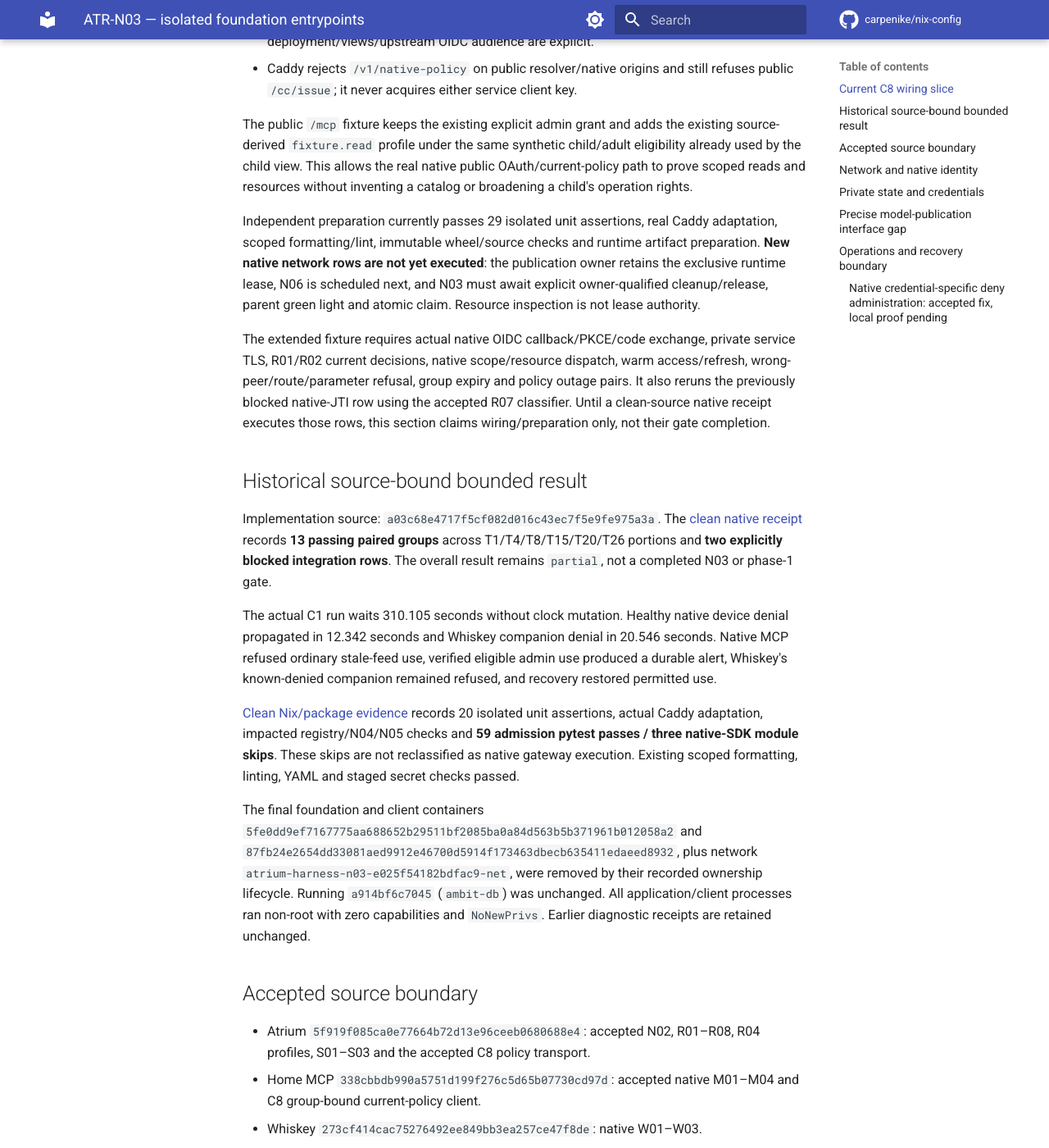
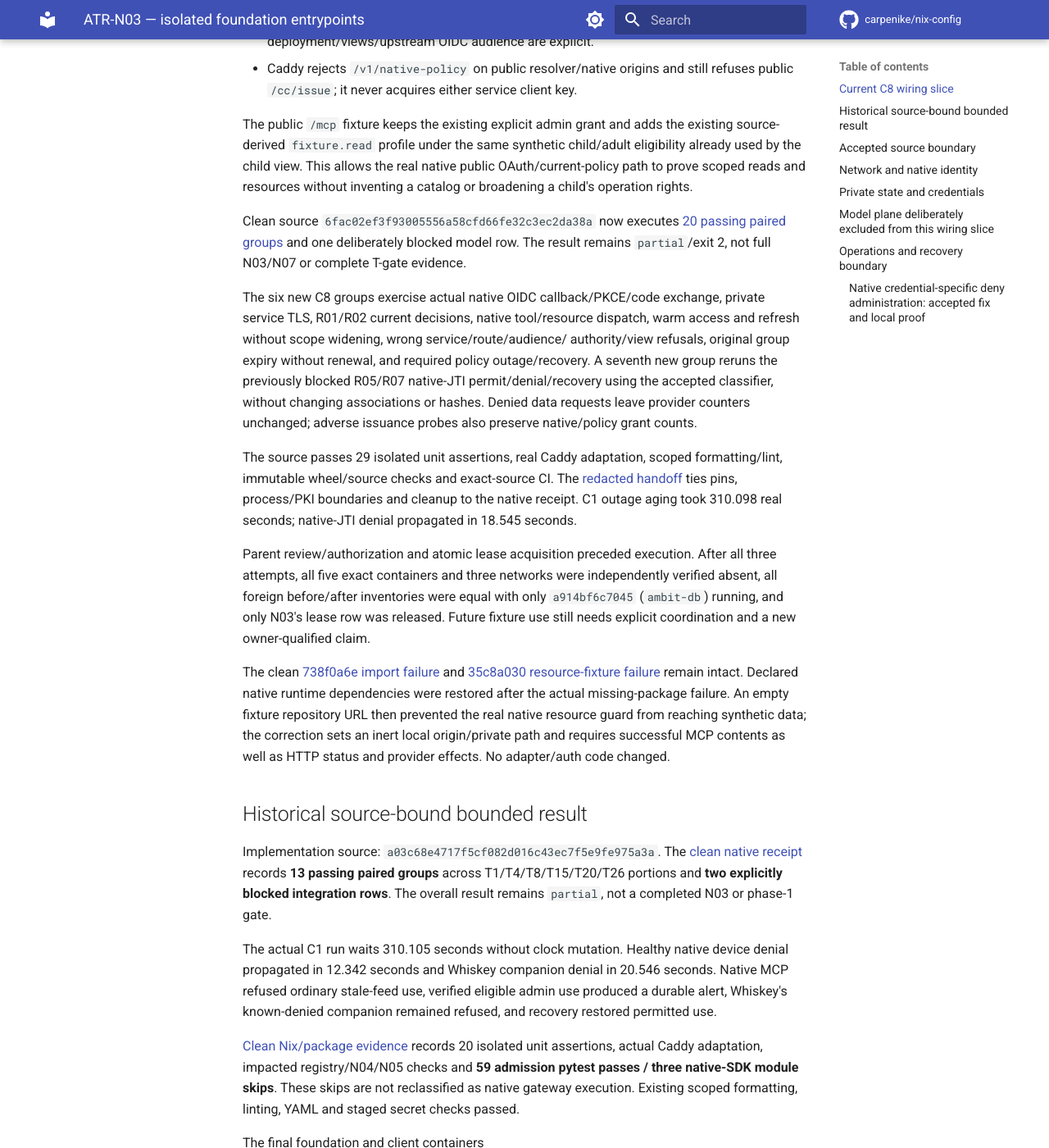
Before and after one commit to carpenike/nix-config, an MkDocs documentation site: the page built from docs/services/atrium-foundation.md, in a window 1280 px wide and 1400 px high, scrolled down 807 px. Shown: the whole window at 82% size. Built offline with MkDocs 1.6.1 and Material for MkDocs 9.7.7, drawn with Linux system fonts in a browser that asks for light colours; comment, search, counter and statistics services are not loaded; some of the changed text lies outside the part shown.

Commit message:
test(ATR-N03): record native C8 and JTI network proof
Bind the isolated 20-pair native result to clean source 6fac02ef3f93005556a58cfd66fe32c3ec2da38a. Preserve the original and both failed follow-up receipts. Record actual private TLS/OIDC/current-policy/resource/refresh and R05/R07 JTI boundaries, 310-second C1 controls, exact cleanup and owner-qualified lease release. Model, full public C8/T28, browser and complete gate claims remain excluded.

Co-authored-by: Copilot <223556219+Copilot@users.noreply.github.com>

Copilot-Session: 1e5e7d6d-a45a-4ac0-9fb1-9bf14b3658cb

```diff
--- a/docs/services/atrium-foundation.md
+++ b/docs/services/atrium-foundation.md
@@ -35,19 +35,40 @@ child/adult eligibility already used by the child view. This allows the real
 native public OAuth/current-policy path to prove scoped reads and resources
 without inventing a catalog or broadening a child's operation rights.
 
-Independent preparation currently passes 29 isolated unit assertions, real
-Caddy adaptation, scoped formatting/lint, immutable wheel/source checks and
-runtime artifact preparation. **New native network rows are not yet executed**:
-the publication owner retains the exclusive runtime lease, N06 is scheduled
-next, and N03 must await explicit owner-qualified cleanup/release, parent green
-light and atomic claim. Resource inspection is not lease authority.
+Clean source `6fac02ef3f93005556a58cfd66fe32c3ec2da38a` now executes
+[20 passing paired groups](../../tests/atrium_n03/results/n03-c8-native-6fac02ef.json)
+and one deliberately blocked model row. The result remains `partial`/exit 2,
+not full N03/N07 or complete T-gate evidence.
 
-The extended fixture requires actual native OIDC callback/PKCE/code exchange,
-private service TLS, R01/R02 current decisions, native scope/resource dispatch,
-warm access/refresh, wrong-peer/route/parameter refusal, group expiry and policy
-outage pairs. It also reruns the previously blocked native-JTI row using the
-accepted R07 classifier. Until a clean-source native receipt executes those
-rows, this section claims wiring/preparation only, not their gate completion.
+The six new C8 groups exercise actual native OIDC callback/PKCE/code exchange,
+private service TLS, R01/R02 current decisions, native tool/resource dispatch,
+warm access and refresh without scope widening, wrong service/route/audience/
+authority/view refusals, original group expiry without renewal, and required
+policy outage/recovery. A seventh new group reruns the previously blocked
+R05/R07 native-JTI permit/denial/recovery using the accepted classifier, without
+changing associations or hashes. Denied data requests leave provider counters
+unchanged; adverse issuance probes also preserve native/policy grant counts.
+
+The source passes 29 isolated unit assertions, real Caddy adaptation, scoped
+formatting/lint, immutable wheel/source checks and exact-source CI. The
+[redacted handoff](../../tests/atrium_n03/results/n03-c8-native-6fac02ef-handoff.json)
+ties pins, process/PKI boundaries and cleanup to the native receipt. C1 outage
+aging took 310.098 real seconds; native-JTI denial propagated in 18.545 seconds.
+
+Parent review/authorization and atomic lease acquisition preceded execution.
+After all three attempts, all five exact containers and three networks were
+independently verified absent, all foreign before/after inventories were equal
+with only `a914bf6c7045` (`ambit-db`) running, and only N03's lease row was
+released. Future fixture use still needs explicit coordination and a new
+owner-qualified claim.
+
+The clean [738f0a6e import failure](../../tests/atrium_n03/results/n03-c8-native-738f0a6e-first.json)
+and [35c8a030 resource-fixture failure](../../tests/atrium_n03/results/n03-c8-native-35c8a030.json)
+remain intact. Declared native runtime dependencies were restored after the
+actual missing-package failure. An empty fixture repository URL then prevented
+the real native resource guard from reaching synthetic data; the correction
+sets an inert local origin/private path and requires successful MCP contents
+as well as HTTP status and provider effects. No adapter/auth code changed.
 
 ## Historical source-bound bounded result
 
@@ -156,11 +177,12 @@ Its key path is live, not copied into an environment variable or systemd credent
 snapshot. The acknowledgement directory is consumer-owned, separate from
 controller custody. Missing delivery cannot fall back to direct Anthropic.
 
-## Precise model-publication interface gap
+## Model plane deliberately excluded from this wiring slice
 
 The distinct-user model plane is deliberately **disabled**, not replaced with
-successful placeholders. This is an implementation delivery seam, not a new
-policy axis or C8 dependency:
+successful placeholders. Separate R06/N04 publication work is not integrated by
+this bounded C8/JTI slice, and its standalone proofs do not substitute for N03's
+split-service network/model proof. At this slice's pinned source boundary:
 
 1. R06 `litellm_inventory.publish_associations()` and
    `_publish_controller_associations()` publish through
@@ -175,7 +197,7 @@ policy axis or C8 dependency:
    these private outputs. A one-time chmod/default ACL does not survive the
    publishers' explicit modes on atomic replacements.
 
-Needed upstream interface: optional **separate non-secret publication directory
+The later integration needs the **separate non-secret publication directory
 and reader GID** for R06, preserving 0700/0600 escrow/signing custody; explicit
 0640/group publication options for N04's two public protected snapshots. Keep
 publisher ownership, complete history, generation/freshness, content validation
@@ -185,14 +207,15 @@ directories and dedicated read groups through ordinary service configuration.
 
 N03 does not add a root/chown relay, share the resolver's signing UID with other
 services, alter producer data, take stale credential snapshots, or weaken reader
-checks to conceal this gap. Required product changes belong upstream; model
-positive/full-gate claims remain withheld.
+checks to conceal this gap. Publication source/pin composition remains separate;
+the two observed model 503s are not permits, and model/full-gate claims remain
+withheld.
 
 ## Operations and recovery boundary
 
-### Native credential-specific deny administration: accepted fix, local proof pending
+### Native credential-specific deny administration: accepted fix and local proof
 
-The real network lane exposes a separate upstream R07/R05 identity mismatch:
+The original network lane exposed a separate upstream R07/R05 identity mismatch:
 R05 records a native JWT's delivery hash in `credential_sha256` while retaining
 the native issuer/JTI as its credential identifier. In accepted Atrium `87e1ec`,
 `DenyService._known()` treats **every** non-null hash as an opaque-key identity
@@ -205,9 +228,11 @@ current pin: known association type is classified first, native issuer/JTI is
 retained alongside R05's delivery hash, and opaque model keys remain
 hash-qualified. Accepted N07 proof at `52758ec6` exercised the real trio.
 N03 does not duplicate the fix or change associations/hashes. Its original
-failed row remains historical; the updated local row must independently
-execute permit, actual R07 administration refusal, and recovery before N03
-claims the native-JTI portion of T15.
+failed row remains historical. The new clean `6fac02ef` receipt independently
+executes an R05-issued native credential permit, successful real issuer/JTI
+deny administration, native 403 with unchanged provider effects, deny removal
+and recovery. This supplies the bounded native-JTI portion of T15/T26, not all
+deny-hook or full integration gates.
 
 These are isolated equivalents of the repository's native-unit, private-state,
 health and independent recovery conventions—not real backup/notification jobs.
@@ -233,7 +258,9 @@ health and independent recovery conventions—not real backup/notification jobs.
 * Stop only invocation-owned processes and remove exact recorded resources.
   Keep pre-existing `ambit-db`, images and unrelated namespaces intact.
 
-Full N03/N07, the new retained-public N03 C8 network rows, model publication,
-all native stream modes, remaining N06 image/non-model permits, and real browser
-public-origin/local-network permission are not implied by this bounded lane.
-No browser security flags or trust bypasses are permitted.
+Full N03/N07, full public C8/T28 migration/admin coverage, model publication and
+inference, all native stream modes, N06 feature proof in this network lane, and
+real browser public-origin/local-network permission are not implied. The
+final-SDK transport-crossing-group-expiry regression is accepted upstream
+adapter evidence, not a newly executed N03 case. No browser security flags or
+trust bypasses are permitted.
```
Also changed, not shown: 3 other files.
